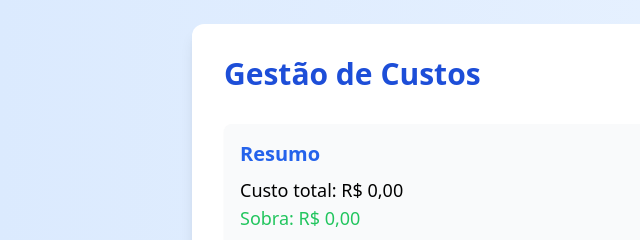
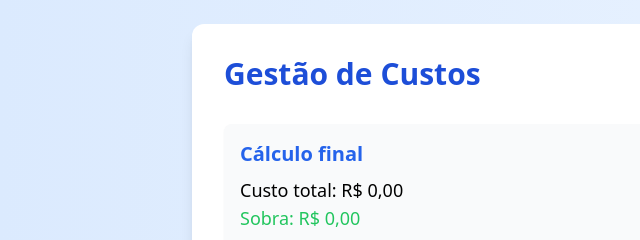
Before and after one commit to yuri-moraes/CostManagement, a website built with webpack: page index.html in a window 1280 px wide. Shown: the top 240 px of the page, 0-640 px from the left. Built offline with nearby package versions, Linux system fonts and the light colour scheme.

Commit message:
changed phrase

```diff
--- a/index.html
+++ b/index.html
@@ -33,7 +33,7 @@
       </h1>
 
       <div class="mt-6 md:mt-8 bg-gray-50 p-4 rounded-lg shadow-sm">
-        <h2 class="text-lg md:text-xl font-semibold text-blue-600">Resumo</h2>
+        <h2 class="text-lg md:text-xl font-semibold text-blue-600">Cálculo final</h2>
         <p id="total-expenses" class="mt-2 text-base md:text-lg">
           Custo total: R$ 0,00
         </p>
```
